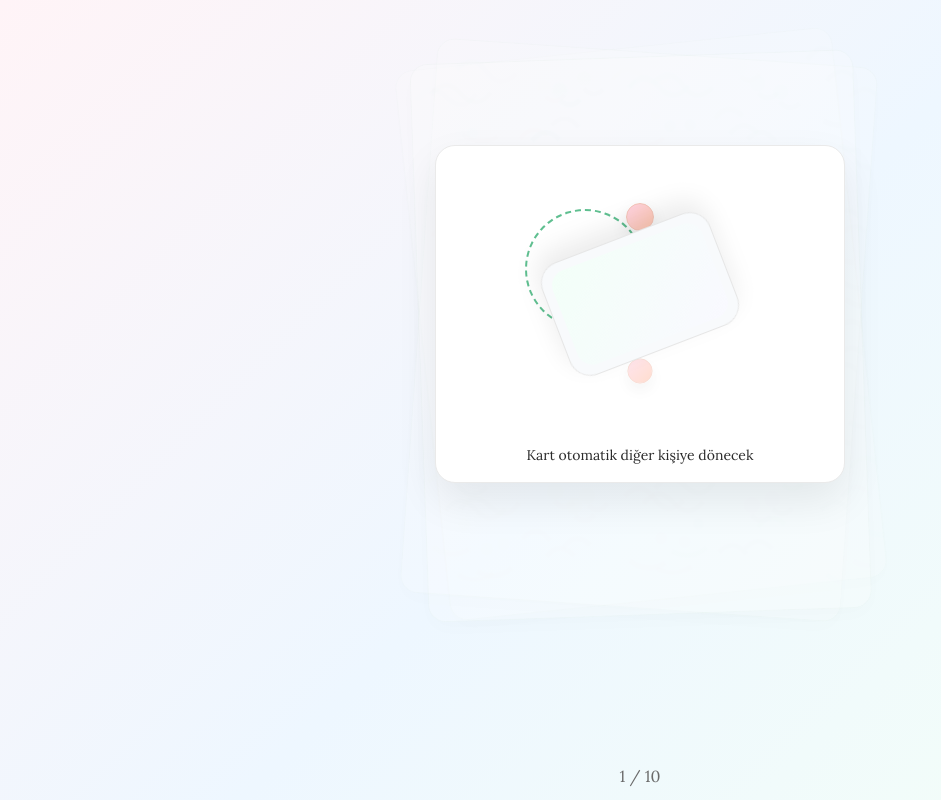
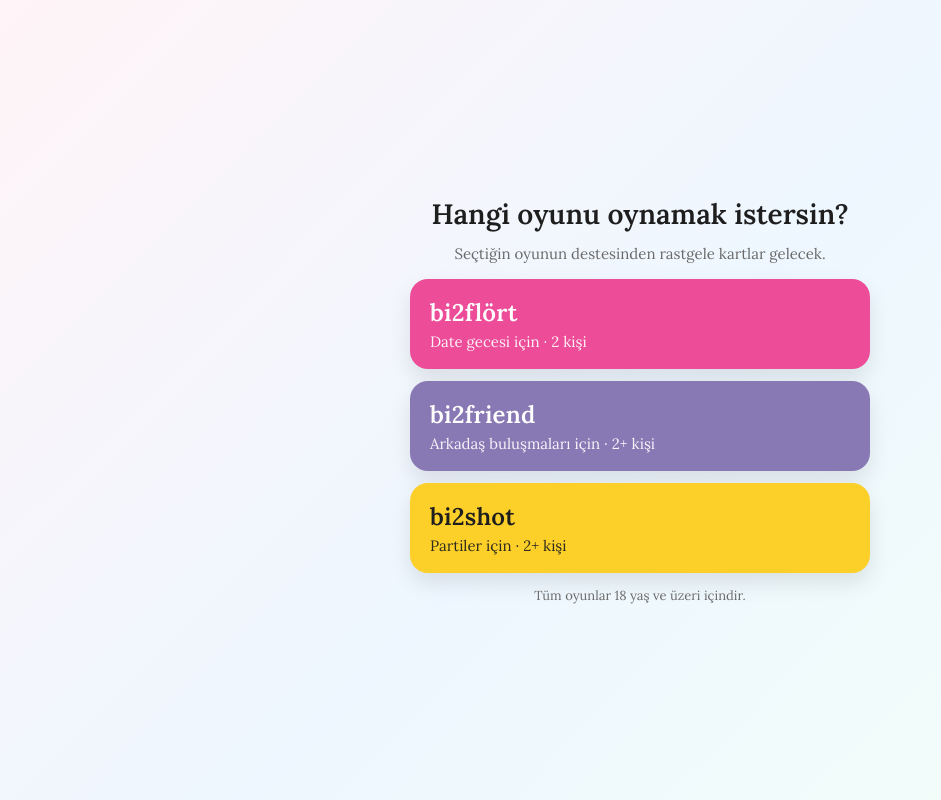
Before and after one commit to ilhanberkyt-collab/bi2flort-oyun, a plain HTML site: page index.html in a window 1280 px wide. Shown: the whole page, without its empty margins (0-941 px from the left). Drawn offline with Linux system fonts and the light colour scheme.

Commit message:
Update index.html

```diff
--- a/index.html
+++ b/index.html
@@ -6,11 +6,12 @@
   <meta name="apple-mobile-web-app-capable" content="yes" />
   <meta name="apple-mobile-web-app-status-bar-style" content="black-translucent" />
   <meta name="theme-color" content="#ffffff" />
-  <title>bi2flört – Kart Oyunu (Prototip)</title>
+  <title>bi2 Kart Oyunları – Ücretsiz Deneme</title>
   <link href="https://fonts.googleapis.com/css2?family=Lora:wght@400;500;600&display=swap" rel="stylesheet">
   <style>
     :root {
-      --card-w: min(92vw, 460px);
+      --card-w: min(100%, 460px);
+      --game: #EC4C98;
       --radius: 18px;
       --ink: #1e1e1e;
       --muted: #6a6a6a;
@@ -22,10 +23,10 @@
       --bg3: #f4fff7;    /* pastel mint  */
     }
     * { box-sizing: border-box; }
-    html, body { height: 100%; }
+    /* Sayfaya iframe ile gömülü: kaydırma çubuğu çıkıp içeriği yana itmesin */
+    html, body { height: 100%; overflow: hidden; }
     body {
       margin: 0; font-family: Lora, serif; color: var(--ink);
-      min-height: 100svh;
       background: linear-gradient(135deg, var(--bg1) 0%, var(--bg2) 50%, var(--bg3) 100%);
       display: grid; place-items: center;
       -webkit-tap-highlight-color: transparent; touch-action: manipulation;
@@ -34,7 +35,26 @@
       width: 100%; height: 100%;
       padding: calc(env(safe-area-inset-top) + 14px) 14px calc(env(safe-area-inset-bottom) + 14px);
       display: grid; grid-template-rows: auto 1fr auto; gap: 12px; align-items: start; justify-items: center;
+      overflow-x: hidden; overflow-y: auto; scrollbar-width: none;
     }
+    .app::-webkit-scrollbar { display: none; }
+
+    /* ——— Oyun seçimi ——— */
+    .picker { width: var(--card-w); align-self: center; display: grid; gap: 12px; text-align: center; }
+    .picker h2 { margin: 0; font-size: clamp(22px, 6vw, 28px); font-weight: 600; line-height: 1.25; }
+    .picker .pk-sub { margin: 0 0 4px; font-size: 15px; }
+    .pk-list { display: grid; gap: 12px; }
+    .pk-btn {
+      display: grid; gap: 4px; padding: 18px 20px; border: 0; border-radius: var(--radius);
+      background: var(--game); color: #fff; font-family: inherit; text-align: left; cursor: pointer;
+      box-shadow: 0 10px 22px rgba(0,0,0,.10); transition: transform .15s ease;
+    }
+    .pk-btn:active { transform: scale(.98); }
+    .pk-btn:focus-visible { outline: 3px solid var(--ink); outline-offset: 3px; }
+    .pk-btn b { font-size: 24px; font-weight: 600; letter-spacing: .2px; }
+    .pk-btn span { font-size: 15px; opacity: .92; }
+    .pk-btn.dark { color: var(--ink); }
+    .picker .pk-note { margin: 2px 0 0; font-size: 13px; }
 
     /* ——— Üst bar gizli (tutorial yazısız) ——— */
     .topbar { width: 100%; display: grid; gap: 10px; place-items: center; }
@@ -71,7 +91,7 @@
     .card {
       position: relative; width: 100%; height: 100%; background: var(--paper);
       border-radius: var(--radius); box-shadow: 0 10px 26px rgba(0,0,0,.08), 0 2px 6px rgba(0,0,0,.06);
-      border: 1px solid #e6e6e6; display: grid; grid-template-rows: 1fr auto; padding: 24px; gap: 8px;
+      border: 1px solid #e6e6e6; border-top: 6px solid var(--game); display: grid; grid-template-rows: 1fr auto; padding: 24px; gap: 8px;
       user-select: none; cursor: pointer; text-align: center; transition: opacity .25s ease, transform .25s ease;
     }
     .stage.tut .card { opacity: 0; transform: scale(.98); pointer-events: none; }
@@ -181,6 +201,8 @@
     .cta { position: relative; display: inline-block; text-decoration: none; text-align: center; padding: 14px 18px; border-radius: 14px; background: linear-gradient(135deg, var(--accent) 0%, var(--accent-dark) 100%); color: #fff; font-weight: 700; }
     .cta::after { content:""; position: absolute; inset: 0; background: linear-gradient(90deg, rgba(255,255,255,.0) 0%, rgba(255,255,255,.5) 50%, rgba(255,255,255,.0) 100%); transform: translateX(-120%); }
     .cta:active { transform: translateY(1px); }
+    .offer-actions { display: grid; gap: 10px; margin-top: 12px; }
+    .again { display: block; margin: 14px auto 0; padding: 8px 12px; border: 0; background: none; font-family: inherit; font-size: 15px; color: var(--ink); text-decoration: underline; text-underline-offset: 3px; cursor: pointer; }
   </style>
 </head>
 <body>
@@ -191,7 +213,18 @@
       </div>
     </div>
 
-    <div class="stage tut" id="stage" aria-live="polite" aria-atomic="true">
+    <div class="picker" id="picker">
+      <h2>Hangi oyunu oynamak istersin?</h2>
+      <p class="pk-sub muted">Seçtiğin oyunun destesinden rastgele kartlar gelecek.</p>
+      <div class="pk-list">
+        <button type="button" class="pk-btn" data-game="flort" style="--game:#EC4C98"><b>bi2flört</b><span>Date gecesi için · 2 kişi</span></button>
+        <button type="button" class="pk-btn" data-game="friend" style="--game:#8878B4"><b>bi2friend</b><span>Arkadaş buluşmaları için · 2+ kişi</span></button>
+        <button type="button" class="pk-btn dark" data-game="shot" style="--game:#FCD028"><b>bi2shot</b><span>Partiler için · 2+ kişi</span></button>
+      </div>
+      <p class="pk-note muted">Tüm oyunlar 18 yaş ve üzeri içindir.</p>
+    </div>
+
+    <div class="stage tut hidden" id="stage" aria-live="polite" aria-atomic="true">
       <div class="stack" aria-hidden="true">
         <div class="back b3"></div>
         <div class="back b2"></div>
@@ -256,29 +289,20 @@
         <div class="body">
           <h1 id="cardText">Yükleniyor…</h1>
         </div>
-        <div class="watermark">bi2flört</div>
+        <div class="watermark" id="watermark">bi2flört</div>
       </div>
     </div>
 
     <div id="end" class="end hidden" aria-live="polite">
       <div class="timeline" id="timeline">
-        <div class="tli" id="tl-duration">
+        <div class="tli" id="tl-summary">
           <div class="dot" aria-hidden="true"></div>
           <div class="tile">
             <div class="head">
               <span class="ico" aria-hidden="true"><svg viewBox="0 0 24 24" fill="none" stroke="currentColor" stroke-width="2" stroke-linecap="round" stroke-linejoin="round"><circle cx="12" cy="12" r="9"/><path d="M12 7v5l3 2"/></svg></span>
-              <h3>Süre</h3>
+              <h3>Deneyim Özeti</h3>
             </div>
             <div id="duration" class="lead">—</div>
-          </div>
-        </div>
-        <div class="tli" id="tl-summary">
-          <div class="dot" aria-hidden="true"></div>
-          <div class="tile">
-            <div class="head">
-              <span class="ico" aria-hidden="true"><svg viewBox="0 0 24 24" fill="currentColor"><path d="M12 2l2.2 4.6L19 9l-4.4 1.8L12 16l-2.6-5.2L5 9l4.8-2.4L12 2z"/></svg></span>
-              <h3>Deneyim Özeti</h3>
-            </div>
             <div id="expSummary" class="sub">—</div>
           </div>
         </div>
@@ -290,41 +314,26 @@
               <h3>Teklif</h3>
             </div>
             <div class="lead">deneme nasıldı bilmiyoruz ama tamamından çok zevk alacağınıza eminiz hemen %10 indirimle satın almak için aşağıdaki butona bas</div>
-          </div>
-        </div>
-        <div class="tli" id="tl-coupon">
-          <div class="dot" aria-hidden="true"></div>
-          <div class="tile">
-            <div class="head">
-              <span class="ico" aria-hidden="true"><svg viewBox="0 0 24 24" fill="none" stroke="currentColor" stroke-width="2" stroke-linecap="round" stroke-linejoin="round"><path d="M3 8a2 2 0 0 1 2-2h14v4a2 2 0 0 0 0 4v4H5a2 2 0 0 1-2-2v-2a2 2 0 0 0 0-4V8z"/><path d="M12 6v12" stroke-dasharray="3 3"/></svg></span>
-              <h3>İndirim Kodu</h3>
-            </div>
-            <div id="coupon" class="coupon" role="button" aria-label="İndirim kodunu kopyala" tabindex="0">
-              <code id="couponCode">deneme10</code>
-              <span class="state" id="couponState">Kopyala</span>
+            <div class="offer-actions">
+              <div id="coupon" class="coupon" role="button" aria-label="İndirim kodunu kopyala" tabindex="0">
+                <code id="couponCode">deneme10</code>
+                <span class="state" id="couponState">Kopyala</span>
+              </div>
+              <a class="cta" id="cta" href="https://bi2shop.com/" target="_top">hemen al yarın kargolansın</a>
             </div>
           </div>
         </div>
-        <div class="tli" id="tl-cta">
-          <div class="dot" aria-hidden="true"></div>
-          <div class="tile">
-            <div class="head">
-              <span class="ico" aria-hidden="true"><svg viewBox="0 0 24 24" fill="none" stroke="currentColor" stroke-width="2" stroke-linecap="round" stroke-linejoin="round"><path d="M6 7h12l-1 12H7L6 7z"/><path d="M9 7a3 3 0 0 1 6 0"/></svg></span>
-              <h3>Satın Alma</h3>
-            </div>
-            <a class="cta" id="cta" href="https://bi2shop.com/" target="_blank" rel="noopener">hemen al yarın kargolansın</a>
-          </div>
-        </div>
       </div>
+      <button type="button" class="again" id="again">Başka bir oyun dene</button>
     </div>
 
-    <div class="muted" id="progress">0 / 10</div>
+    <div class="muted hidden" id="progress">0 / 10</div>
   </div>
 
   <script>
     const PAGE_LOADED_AT = Date.now();
 
-    // ——— Kart Havuzu (30) ———
+    // ——— bi2flört kart havuzu (30) ———
     const MASTER = [
       "Bir dakika boyunca birbirinizin gözlerine bakın, ilk kırpan ceza kartı çeker. Kimse kırpmazsa belki öpüşürsünüz zaten.",
       "Şu an bulunduğun ortamda sana en garip ve en hoş gelen nesneleri söyle ve neden böyle düşündüğünü açıkla.",
@@ -358,13 +367,48 @@
       "Alkoller bittiyse tam şu an tazeleme vakti, eğer bitmediyse bi yudum daha alın."
     ];
 
-    // ——— Seçili Deste (10 rastgele) ———
+    const FRIEND = [
+      "Bir ilişkin varken bile asla hayır diyemeyeceğin o kişi kim?",
+      "Çok mutlu olduğunda nasıl görünüyorsun herkes seni anlatsın.",
+      "Bu kartı sesli okuma, oynayanlar arasından en lafına güvenilmez olana bu kartı ver. Başka kimse görmesin ve duymasın.",
+      "Herkes bi’ red flag söylesin. En iyi red flag hangisiydi seçin.",
+      "1 ay ömrün kaldığını öğreniyorsun, bu 1 ayda neler yapardın? Herkes sırayla cevaplasın."
+    ];
+
+    const SHOT = [
+      "Ortamda eğlenmeyip eğleniyormuş gibi gözüktüysen iç.",
+      "İlişki yüzünden terapiye başladıysan iç.",
+      "Yakın arkadaşının eski sevgilisine yürüyenler 2 shot atsın.",
+      "Hala birine stalk hesabınla gizli gizli bakıyorsan iç.",
+      "“Ara verelim” diyip başkasıyla birlikte olduysan iç.",
+      "Aniden “müsait misin?” mesajı aldığında geriliyorsan iç.",
+      "İlgini çekmeyen birine umut verdiysen iç.",
+      "Son 24 saatte seviştiysen iç.",
+      "“Sarhoş hatırlamıyorum” bahanesini kullandıysan iç.",
+      "Özür dileyip hala haklı olduğunu düşündüysen iç."
+    ];
+
+    const GAMES = {
+      flort:  { name: 'bi2flört',  color: '#EC4C98', url: 'https://bi2shop.com/bi2flort-lite-edition-pack', cards: MASTER },
+      friend: { name: 'bi2friend', color: '#8878B4', url: 'https://bi2shop.com/bi2friend', cards: FRIEND },
+      shot:   { name: 'bi2shot',   color: '#FCD028', url: 'https://bi2shop.com/bi2shot-gercek-shot-oyunu', cards: SHOT }
+    };
+    const DECK_SIZE = 10; // havuz daha küçükse havuzun tamamı oynanır
+
+    // ——— Seçili Deste ———
+    let game = null;
     let deck = [];
     let i = 0;
     let ended = false;
-    let tutOpen = true; // inline tutorial başlangıçta açık
+    let tutOpen = false;
+    let pickerOpen = true; // açılışta oyun seçimi
     let gameStartedAt = null;
+    let testing = false;
 
+    const picker = document.getElementById('picker');
+    const watermark = document.getElementById('watermark');
+    const cta = document.getElementById('cta');
+    const again = document.getElementById('again');
     const stage = document.getElementById('stage');
     const card = document.getElementById('card');
     const cardText = document.getElementById('cardText');
@@ -392,6 +436,7 @@
     }
 
     function pickRandom(arr, n){
+      n = Math.min(n, arr.length);
       const idxs = new Set();
       while (idxs.size < n) idxs.add(randInt(arr.length));
       return [...idxs].map(k => arr[k]);
@@ -421,7 +466,7 @@
       if (t.includes('ceza')) return 'ceza';
       if (t.includes('seks') || t.includes('öp') || t.includes('şaplak') || t.includes('boynunu') || t.includes('sarıl') || t.includes('kucağı')) return 'romantik/fiziksel';
       if (t.includes('oyunu') || t.includes('oynayın') || t.includes('tutar') || t.includes('bırakır')) return 'oyun/aksiyon';
-      if (t.includes('alkol') || t.includes('sarhoş') || t.includes('yudum')) return 'içki';
+      if (t.includes('alkol') || t.includes('sarhoş') || t.includes('yudum') || t.includes('shot') || /(^|\s)iç[.!]?$/.test(t)) return 'içki';
       if (t.includes('geçmiş kartlardan')) return 'joker';
       return 'sohbet/itiraf';
     }
@@ -458,9 +503,10 @@
       return s;
     }
 
+    const TIMELINE_IDS = ['tl-summary','tl-offer'];
+    let revealTimers = [];
     function revealTimeline() {
-      const order = ['tl-duration','tl-summary','tl-offer','tl-coupon','tl-cta'];
-      order.forEach((id, idx) => setTimeout(() => {
+      revealTimers = TIMELINE_IDS.map((id, idx) => setTimeout(() => {
         const el = document.getElementById(id);
         if (el) el.classList.add('show');
       }, 180 * idx));
@@ -484,19 +530,36 @@
       stage.classList.remove('hidden');
       end.classList.add('hidden');
       timeline.classList.remove('revealed');
-      ['tl-duration','tl-summary','tl-offer','tl-coupon','tl-cta'].forEach(id=>{
+      revealTimers.forEach(clearTimeout); revealTimers = [];
+      TIMELINE_IDS.forEach(id=>{
         const el = document.getElementById(id); if (el) el.classList.remove('show');
       });
     }
 
     function next(){
-      if (ended || tutOpen) return;
-      if (navigator.vibrate) navigator.vibrate(10);
+      if (ended || tutOpen || pickerOpen) return;
+      if (navigator.vibrate && !testing) navigator.vibrate(10);
       if (i < deck.length - 1) { i += 1; render(); }
       else { showEnd(); }
     }
 
-    function reshuffle(){ deck = pickRandom(MASTER, 10); i = 0; hideEnd(); render(); }
+    function reshuffle(){ deck = pickRandom(game.cards, DECK_SIZE); i = 0; hideEnd(); render(); }
+
+    function startGame(key){
+      game = GAMES[key];
+      document.documentElement.style.setProperty('--game', game.color);
+      watermark.textContent = game.name;
+      cta.href = `${game.url}?utm_source=oyun-deneyimi&utm_campaign=${key}`;
+      pickerOpen = false; gameStartedAt = null;
+      picker.classList.add('hidden'); progress.classList.remove('hidden');
+      reshuffle(); showTutorial();
+    }
+
+    function openPicker(){
+      hideTutorial(); hideEnd();
+      pickerOpen = true; stage.style.transform = '';
+      stage.classList.add('hidden'); progress.classList.add('hidden'); picker.classList.remove('hidden');
+    }
 
     async function copyCoupon(){
       const text = couponCode.textContent.trim();
@@ -530,29 +593,32 @@
 
     // ——— Inline tutorial ipuçları (üst bar - gizli ama kalsın) ———
     let tIdx = 0; let tTimer;
-    const TIPS = [ 'Telefona sırayla dokunun; kart açılır.', 'Her kartta sahne 180° döner; karşı taraf düz okur.', 'Her oyunda rastgele 10 kart gelir. Bittiğinde indirim sürprizi!' ];
-    const CAPTIONS = [ "Bi' sonraki kartı görmek için karta tıkla", "Kart otomatik diğer kişiye dönecek", "10 özel denemen var" ];
+    const TIPS = [ 'Telefona sırayla dokunun; kart açılır.', 'Her kartta sahne 180° döner; karşı taraf düz okur.', 'Her oyunda rastgele kartlar gelir. Bittiğinde indirim sürprizi!' ];
+    const CAPTIONS = [ "Bi' sonraki kartı görmek için karta tıkla", "Kart otomatik diğer kişiye dönecek", "" ];
+    function caption(k){ return k === 2 ? `${deck.length} özel denemen var` : CAPTIONS[k]; }
     function runStepper(){ if (!tutHint) return; tutHint.textContent = TIPS[tIdx]; clearTimeout(tTimer); tTimer = setTimeout(() => { tIdx = (tIdx + 1) % TIPS.length; runStepper(); }, 2600); }
 
     // ——— Tutorial animasyon kontrol ———
     let introIdx = 0; let introTimer; let slides;
     function showSlide(k){ if (!slides) return; slides.forEach((el, idx)=> el.classList.toggle('show', idx===k)); }
+    const pips = (document.getElementById('pips')||{}).children || [];
     function startIntro(){
       slides = Array.from(document.querySelectorAll('#intro .slide'));
       introIdx = 0; showSlide(introIdx);
-      if (introCaption) introCaption.textContent = CAPTIONS[0];
-      // S2 avatar highlight döngüsü
+      if (introCaption) introCaption.textContent = caption(0);
+      for (let j = 0; j < pips.length; j++) pips[j].classList.toggle('hidden', j >= deck.length);
+      clearTimeout(introTimer); introTimer = setTimeout(cycleIntro, 3000);
+    }
+    // S2 avatar highlight ve S3 pips döngüleri (bir kez kurulur)
+    (function introLoops(){
       const avatars = document.getElementById('avatars');
       let avTop = true;
       setInterval(()=>{ if (!tutOpen) return; avTop = !avTop; avatars.classList.toggle('active-top', avTop); avatars.classList.toggle('active-bot', !avTop); }, 2100);
-      // S3 pips akışı
-      const pips = (document.getElementById('pips')||{}).children || [];
-      let pipIdx = 0; setInterval(()=>{ if (!tutOpen) return; for(let j=0;j<pips.length;j++){ pips[j].classList.toggle('on', j<=pipIdx); } pipIdx = (pipIdx+1)%10; }, 380);
-      clearTimeout(introTimer); introTimer = setTimeout(cycleIntro, 3000);
-    }
+      let pipIdx = 0; setInterval(()=>{ if (!tutOpen) return; for(let j=0;j<pips.length;j++){ pips[j].classList.toggle('on', j<=pipIdx); } pipIdx = (pipIdx+1) % Math.max(1, deck.length); }, 380);
+    })();
     function stopIntro(){ clearTimeout(introTimer); }
     function cycleIntro(){ if (!tutOpen) return; introIdx = (introIdx + 1) % 3; showSlide(introIdx);
-      if (introCaption) introCaption.textContent = CAPTIONS[introIdx]; introTimer = setTimeout(cycleIntro, 3200); }
+      if (introCaption) introCaption.textContent = caption(introIdx); introTimer = setTimeout(cycleIntro, 3200); }
 
     // Etkileşimler
     card.addEventListener('click', next);
@@ -561,46 +627,44 @@
     intro.addEventListener('click', () => { if (tutOpen) hideTutorial(); });
     intro.addEventListener('keydown', (e) => { if ((e.key === 'Enter' || e.key === ' ') && tutOpen) { e.preventDefault(); hideTutorial(); } });
     coupon.addEventListener('click', copyCoupon);
+    picker.querySelectorAll('[data-game]').forEach(btn => btn.addEventListener('click', () => startGame(btn.dataset.game)));
+    again.addEventListener('click', openPicker);
 
     document.addEventListener('keydown', (e) => {
+      if (pickerOpen) return;
       if (tutOpen && (e.key === ' ' || e.key === 'Enter' || e.key === 'Escape')) { hideTutorial(); return; }
       if (e.key === 'ArrowRight' || e.key === ' ') next();
     });
 
     // İlk kurulum
-
-    reshuffle(); runStepper(); startIntro();
+    runStepper();
 
     // ——— Otomatik Testler ———
     (function selfTest(){
-      const snap = { i, ended, tutOpen };
+      testing = true;
       try {
-        console.assert(Array.isArray(MASTER), 'MASTER bir dizi olmalı');
-        console.assert(MASTER.length === 30, 'MASTER 30 kart içermeli');
-        console.assert(new Set(MASTER).size === MASTER.length, 'MASTER içinde tekrar eden kart olmamalı');
-        console.assert(deck.length === 10, 'İlk reshuffle sonrası deste 10 olmalı');
-        console.assert(new Set(deck).size === 10, 'Destedeki kartlar benzersiz olmalı');
-        const allInMaster = deck.every(x => MASTER.includes(x));
-        console.assert(allInMaster, 'Destedeki tüm kartlar MASTER içinde olmalı');
-        // Tutorial başlangıçta açık ve intro görünür olmalı
-        console.assert(tutOpen === true, 'Tutorial başlangıçta açık olmalı');
-        console.assert(document.getElementById('intro') && !document.getElementById('intro').classList.contains('hidden'), 'Intro görünür olmalı');
-        console.assert(stage.classList.contains('tut'), 'Stage tut sınıfı almalı');
-        // Tutorial tıklama ile kapanmalı
-        document.getElementById('intro').dispatchEvent(new Event('click'));
-        console.assert(tutOpen === false && document.getElementById('intro').classList.contains('hidden'), 'Intro tıklanınca kapanmalı');
-        // Bitiş ekranı
-        const saveI = i; i = deck.length - 1; render(); next();
-        console.assert(ended === true && !end.classList.contains('hidden'), 'Son karttan sonra bitiş ekranı açılmalı');
-        console.assert(/dakika/.test(document.getElementById('duration').textContent), 'Süre metni görünmeli');
-        console.assert(document.getElementById('expSummary').textContent.length > 4, 'Özet metni görünmeli');
-        const tl = document.querySelector('.timeline');
-        console.assert(!!tl && tl.classList.contains('revealed'), 'Timeline revealed olmalı');
-        // Geri yükle
-        reshuffle(); hideEnd(); if (snap.tutOpen) { showTutorial(); } else { hideTutorial(); }
-        i = snap.i; if (snap.ended) showEnd(); else { render(); }
+        console.assert(pickerOpen && !picker.classList.contains('hidden') && stage.classList.contains('hidden'), 'Açılışta oyun seçimi görünmeli');
+        console.assert(MASTER.length === 30, 'bi2flört havuzu 30 kart içermeli');
+        Object.entries(GAMES).forEach(([key, g]) => {
+          console.assert(new Set(g.cards).size === g.cards.length, `${key}: havuzda tekrar eden kart olmamalı`);
+          startGame(key);
+          const n = Math.min(DECK_SIZE, g.cards.length);
+          console.assert(deck.length === n && new Set(deck).size === n, `${key}: deste ${n} benzersiz kart olmalı`);
+          console.assert(deck.every(x => g.cards.includes(x)), `${key}: kartlar kendi havuzundan gelmeli`);
+          console.assert(watermark.textContent === g.name, `${key}: kart üzerinde oyun adı yazmalı`);
+          console.assert(tutOpen && !intro.classList.contains('hidden'), `${key}: seçimden sonra anlatım açılmalı`);
+          intro.dispatchEvent(new Event('click'));
+          console.assert(!tutOpen && intro.classList.contains('hidden'), `${key}: anlatım tıklanınca kapanmalı`);
+          for (let k = 0; k < n; k++) next();
+          console.assert(ended && !end.classList.contains('hidden'), `${key}: son karttan sonra bitiş ekranı açılmalı`);
+          console.assert(/dakika/.test(durationEl.textContent) && expSummaryEl.textContent.length > 4, `${key}: süre ve özet görünmeli`);
+          console.assert(cta.href.startsWith(g.url), `${key}: satın alma linki oyunun ürün sayfası olmalı`);
+          openPicker();
+        });
+        console.assert(pickerOpen && !picker.classList.contains('hidden') && stage.classList.contains('hidden') && end.classList.contains('hidden'), 'Test sonunda oyun seçimine dönülmeli');
         console.log('%cSelf-test: OK','padding:4px 8px;border:1px solid #0a0;color:#0a0');
       } catch (e) { console.error('Self-test hata:', e); }
+      testing = false;
     })();
   </script>
 </body>
```
